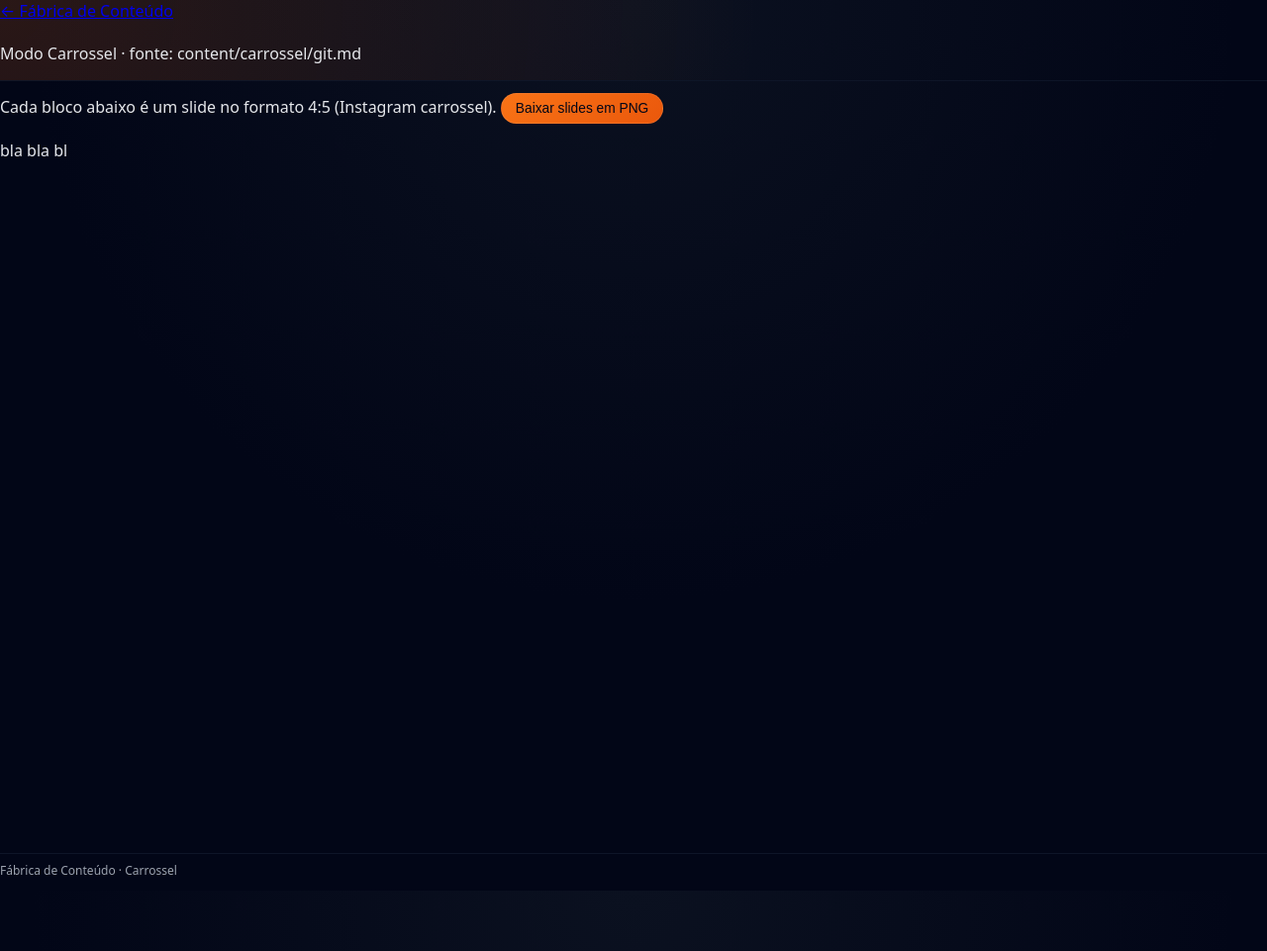
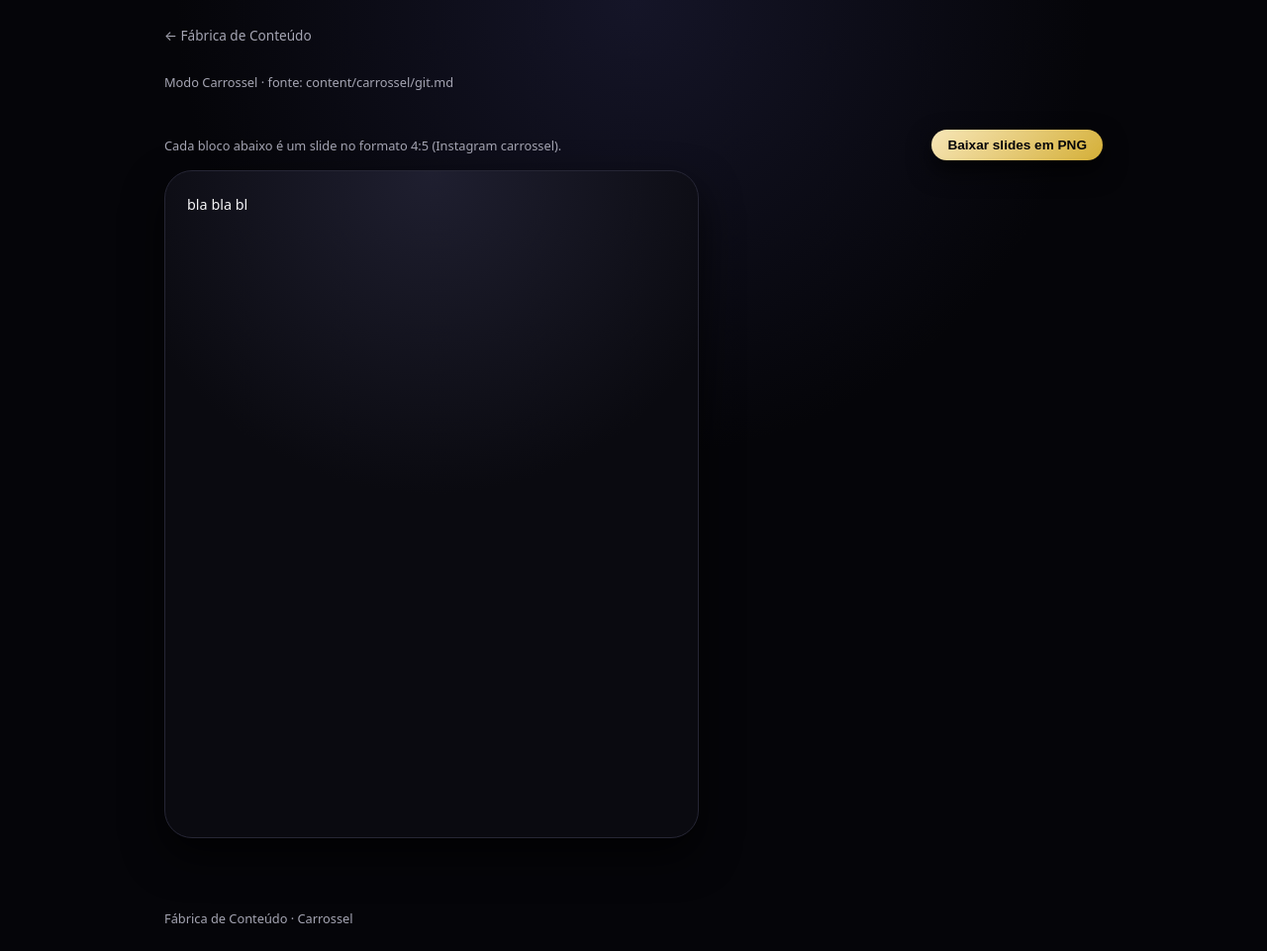
Before and after one commit to mbritodowglas-collab/fabrica-conteudo, a Jekyll site: the page built from content/carrossel/git.md, in a window 1280 px wide. Shown: the whole page at 99% size. Built offline with Jekyll 4.4.1, drawn with Linux system fonts in a browser that asks for light colours; our own code applies the rules of GitHub Pages for plain Markdown files; before the commit the page ends 900 px from its top, so only the background shows below that.

Commit message:
Atualizar o style.css

```diff
--- a/assets/css/style.css
+++ b/assets/css/style.css
@@ -1,332 +1,349 @@
-/* ================================
-   FÁBRICA DE CONTEÚDO · TEMA BASE
-   ================================ */
+/* ============================
+   FÁBRICA DE CONTEÚDO · STYLE
+   ============================ */
 
 :root {
-  --fc-bg: #020617;
-  --fc-surface: #020617;
-  --fc-border: rgba(148, 163, 184, 0.35);
-  --fc-border-soft: rgba(148, 163, 184, 0.16);
-  --fc-accent: #f97316;
-  --fc-accent-soft: rgba(249, 115, 22, 0.15);
-  --fc-text: #e5e7eb;
-  --fc-text-muted: #9ca3af;
-
-  --fc-radius-lg: 18px;
-  --fc-radius-md: 14px;
-  --fc-radius-pill: 999px;
-
-  --fc-shadow-soft: 0 18px 45px rgba(0, 0, 0, 0.7);
-
-  --fc-font: system-ui, -apple-system, BlinkMacSystemFont, "SF Pro Text",
-             "Segoe UI", sans-serif;
+  --bg-main: #050509;
+  --bg-card: #101018;
+  --bg-card-soft: #14141e;
+  --accent: #d4af37;
+  --accent-soft: rgba(212, 175, 55, 0.6);
+  --text-main: #f5f5f7;
+  --text-soft: #a5a5b3;
+  --border-soft: #262635;
+  --radius-xl: 28px;
+  --radius-md: 16px;
+  --shadow-soft: 0 18px 40px rgba(0, 0, 0, 0.7);
+  --font-main: system-ui, -apple-system, BlinkMacSystemFont, "SF Pro Text",
+    "Segoe UI", sans-serif;
 }
 
 /* Reset básico */
-*, *::before, *::after {
+
+*,
+*::before,
+*::after {
   box-sizing: border-box;
 }
 
-html, body {
+html,
+body {
   margin: 0;
   padding: 0;
 }
 
-/* =====================
-   LAYOUT GLOBAL
-   ===================== */
-
 body.fc-body {
   min-height: 100vh;
-  margin: 0;
-  background: radial-gradient(circle at top, #0b1120 0, #020617 55%);
-  color: var(--fc-text);
-  font-family: var(--fc-font);
-  display: flex;
-  flex-direction: column;
+  background: radial-gradient(circle at top, #151528 0, #050509 40%);
+  color: var(--text-main);
+  font-family: var(--font-main);
 }
 
-.fc-container {
-  width: 100%;
-  max-width: 1100px;
+/* Layout geral */
+
+.fc-header {
+  padding: 20px 16px 8px;
+  max-width: 980px;
   margin: 0 auto;
-  padding: 12px 16px 20px;
 }
 
-/* Header */
-
-.fc-header {
-  border-bottom: 1px solid rgba(15, 23, 42, 0.9);
-  background: radial-gradient(circle at top left, rgba(249, 115, 22, 0.16), transparent 60%);
+.fc-header--inner {
+  padding-top: 24px;
 }
 
-.fc-header-inner {
+.fc-header__brand {
   display: flex;
   align-items: center;
-  gap: 14px;
+  gap: 12px;
 }
 
-.fc-logo {
-  margin: 0;
-  font-size: 1.35rem;
-  letter-spacing: 0.08em;
-  text-transform: uppercase;
+.fc-header__brand h1 {
+  font-size: 1.6rem;
+  margin: 0 0 4px;
 }
 
-.fc-logo span {
-  color: var(--fc-accent);
+.fc-header__brand p {
+  margin: 0;
+  color: var(--text-soft);
+  font-size: 0.9rem;
 }
 
-.fc-subtitle {
-  margin: 2px 0 0;
-  font-size: 0.85rem;
-  color: var(--fc-text-muted);
+.fc-badge {
+  width: 40px;
+  height: 40px;
+  border-radius: 999px;
+  background: radial-gradient(circle at 30% 20%, #fff, #f6e6b8 30%, #b58b25);
+  color: #050509;
+  display: inline-flex;
+  align-items: center;
+  justify-content: center;
+  font-weight: 700;
+  font-size: 0.9rem;
+  box-shadow: 0 10px 20px rgba(0, 0, 0, 0.7);
+}
+
+.fc-header__meta {
+  margin-top: 8px;
+  font-size: 0.8rem;
+  color: var(--text-soft);
 }
 
 .fc-main {
-  flex: 1;
-  padding-top: 12px;
+  max-width: 980px;
+  margin: 0 auto;
+  padding: 8px 16px 40px;
 }
 
-/* Painéis */
-
-.fc-panel {
-  background: radial-gradient(circle at top, rgba(15, 23, 42, 0.92), #020617);
-  border-radius: var(--fc-radius-lg);
-  border: 1px solid var(--fc-border-soft);
-  padding: 16px 16px 18px;
-  box-shadow: var(--fc-shadow-soft);
-  margin-bottom: 16px;
+.fc-footer {
+  max-width: 980px;
+  margin: 0 auto;
+  padding: 12px 16px 24px;
+  font-size: 0.8rem;
+  color: var(--text-soft);
 }
 
-.fc-panel h2 {
-  margin: 0 0 6px;
-  font-size: 1rem;
+/* Seções da home */
+
+.fc-section {
+  background: linear-gradient(145deg, rgba(16, 16, 24, 0.98), rgba(7, 7, 12, 0.96));
+  border-radius: var(--radius-xl);
+  padding: 20px 20px 18px;
+  border: 1px solid rgba(110, 110, 140, 0.35);
+  box-shadow: var(--shadow-soft);
+  margin-bottom: 18px;
 }
 
-.fc-help {
-  font-size: 0.8rem;
-  color: var(--fc-text-muted);
+.fc-section h2 {
+  margin: 0 0 4px;
+  font-size: 1.2rem;
 }
 
-/* Grid */
-
-.fc-grid-2 {
-  display: grid;
-  grid-template-columns: minmax(0, 1.1fr) minmax(0, 1.4fr);
-  gap: 18px;
+.fc-section__subtitle {
+  margin: 0 0 12px;
+  color: var(--text-soft);
+  font-size: 0.85rem;
 }
 
-@media (max-width: 900px) {
-  .fc-grid-2 {
-    grid-template-columns: minmax(0, 1fr);
-  }
+/* Lista de páginas (.md) */
+
+.fc-list {
+  list-style: none;
+  margin: 0;
+  padding: 0;
 }
 
-/* Inputs */
-
-.fc-textinput {
-  width: 100%;
-  border-radius: var(--fc-radius-pill);
-  border: 1px solid rgba(148, 163, 184, 0.6);
-  padding: 8px 12px;
-  font-family: var(--fc-font);
-  font-size: 0.9rem;
-  background: rgba(15, 23, 42, 0.94);
-  color: var(--fc-text);
-  outline: none;
+.fc-list li {
+  margin: 0;
 }
 
-.fc-textinput::placeholder {
-  color: rgba(148, 163, 184, 0.75);
+.fc-list__link {
+  display: block;
+  padding: 8px 10px;
+  border-radius: 10px;
+  text-decoration: none;
+  color: var(--text-main);
+  font-size: 0.9rem;
+  border: 1px solid transparent;
 }
 
-.fc-textarea {
-  width: 100%;
-  border-radius: var(--fc-radius-md);
-  border: 1px solid rgba(148, 163, 184, 0.6);
-  padding: 10px 12px;
-  min-height: 200px;
-  font-family: var(--fc-font);
-  font-size: 0.9rem;
-  background: rgba(15, 23, 42, 0.94);
-  color: var(--fc-text);
-  resize: vertical;
+.fc-list__link:hover {
+  border-color: var(--accent-soft);
+  background: rgba(255, 255, 255, 0.02);
 }
 
-/* Botões */
+.fc-list__empty {
+  padding: 6px 4px;
+  color: var(--text-soft);
+  font-size: 0.85rem;
+}
+
+/* Botões genéricos */
 
 .fc-btn {
+  border: none;
+  border-radius: 999px;
+  padding: 8px 16px;
+  font-size: 0.85rem;
+  font-weight: 600;
+  cursor: pointer;
+  color: #050509;
+  background: linear-gradient(135deg, #f7e6b8, #d4af37);
+  box-shadow: 0 10px 25px rgba(0, 0, 0, 0.7);
   display: inline-flex;
   align-items: center;
-  justify-content: center;
   gap: 6px;
-  border-radius: var(--fc-radius-pill);
-  border: 1px solid rgba(248, 250, 252, 0.08);
-  background: linear-gradient(135deg, #f97316, #ea580c);
-  color: #020617;
-  font-size: 0.86rem;
-  font-weight: 500;
-  padding: 7px 14px;
-  cursor: pointer;
-  transition: 0.2s ease;
 }
 
 .fc-btn:hover {
   filter: brightness(1.05);
-  box-shadow: 0 0 0 1px rgba(248, 250, 252, 0.06),
-              0 14px 28px rgba(0, 0, 0, 0.75);
+  transform: translateY(-1px);
 }
 
-.fc-btn-secondary {
-  background: radial-gradient(circle at top left, rgba(15, 23, 42, 0.98), rgba(15, 23, 42, 1));
-  color: var(--fc-text);
-  border-color: rgba(148, 163, 184, 0.55);
+.fc-btn:active {
+  transform: translateY(0);
+  box-shadow: 0 4px 10px rgba(0, 0, 0, 0.8);
 }
 
-.fc-btn-secondary:hover {
-  border-color: var(--fc-accent);
+/* Link voltar */
+
+.fc-back {
+  display: inline-flex;
+  align-items: center;
+  gap: 4px;
+  margin-bottom: 8px;
+  text-decoration: none;
+  color: var(--text-soft);
+  font-size: 0.85rem;
 }
 
-/* Cards de slide */
-
-.fc-slides-grid {
-  display: grid;
-  grid-template-columns: repeat(auto-fit, minmax(250px, 1fr));
-  gap: 14px;
+.fc-back:hover {
+  color: var(--accent);
 }
 
-.fc-slide-card {
-  position: relative;
-  background: radial-gradient(circle at top, #020617, #020617);
-  border-radius: 18px;
-  border: 1px solid rgba(148, 163, 184, 0.55);
-  padding: 14px 14px 12px;
-  min-height: 240px;
+/* Toolbar */
+
+.fc-toolbar {
+  display: flex;
+  flex-wrap: wrap;
+  align-items: center;
+  justify-content: space-between;
+  gap: 10px;
+  margin-bottom: 10px;
+}
+
+.fc-toolbar__info {
+  font-size: 0.8rem;
+  color: var(--text-soft);
+}
+
+/* Slides do carrossel */
+
+.fc-slides-wrapper {
+  margin-top: 10px;
+}
+
+.fc-slides {
   display: flex;
   flex-direction: column;
-  justify-content: space-between;
-  box-shadow: var(--fc-shadow-soft);
+  gap: 18px;
 }
 
-.fc-slide-label {
-  font-size: 0.78rem;
-  letter-spacing: 0.16em;
-  text-transform: uppercase;
-  color: var(--fc-text-muted);
+/* Cada slide = card 4:5 (padrão carrossel) */
+.fc-slide {
+  width: 100%;
+  max-width: 540px;           /* metade de 1080, pra caber no mobile e ainda manter proporção */
+  aspect-ratio: 4 / 5;
+  background: radial-gradient(circle at top, #1f1f30 0, #0a0a10 45%);
+  border-radius: var(--radius-xl);
+  padding: 24px 22px;
+  border: 1px solid var(--border-soft);
+  box-shadow: var(--shadow-soft);
+  display: flex;
+  flex-direction: column;
+  gap: 10px;
+  overflow: hidden;
 }
 
-.fc-slide-title {
-  font-size: 0.96rem;
-  font-weight: 600;
-  margin: 4px 0 6px;
+.fc-slide__title {
+  font-size: 1.1rem;
+  margin: 0 0 6px;
 }
 
-.fc-slide-hook {
-  font-size: 0.9rem;
-  font-weight: 600;
-  margin-bottom: 4px;
-}
-
-.fc-slide-body {
-  font-size: 0.86rem;
-  line-height: 1.45;
-  color: var(--fc-text-muted);
-  white-space: pre-wrap;
-}
-
-.fc-slide-cta {
-  margin-top: 8px;
-  font-size: 0.86rem;
-  font-weight: 600;
-  color: var(--fc-accent);
-}
-
-.fc-slide-actions {
-  margin-top: 10px;
-  display: flex;
-  justify-content: flex-end;
-}
-
-/* Card estático (tipo tweet) */
-
-.fc-tweet-wrapper {
-  display: flex;
-  justify-content: center;
-}
-
-.fc-tweet-card {
-  width: 420px;
-  max-width: 100%;
-  background: radial-gradient(circle at top left, #020617, #020617);
-  border-radius: 22px;
-  border: 1px solid rgba(148, 163, 184, 0.55);
-  padding: 14px 16px 12px;
-  box-shadow: var(--fc-shadow-soft);
-}
-
-.fc-tweet-header {
-  display: flex;
-  gap: 10px;
-  margin-bottom: 8px;
-}
-
-.fc-avatar {
-  width: 40px;
-  height: 40px;
-  border-radius: 999px;
-  background: radial-gradient(circle at top, var(--fc-accent), #78350f);
-}
-
-.fc-tweet-name {
-  font-size: 0.92rem;
-  font-weight: 600;
-}
-
-.fc-tweet-handle {
-  font-size: 0.78rem;
-  color: var(--fc-text-muted);
-}
-
-.fc-tweet-body {
-  font-size: 0.9rem;
-  line-height: 1.5;
-  margin-bottom: 8px;
-  white-space: pre-wrap;
-}
-
-.fc-tweet-meta {
-  font-size: 0.78rem;
-  color: var(--fc-text-muted);
-}
-
-/* Lista de conteúdos no index */
-
-.fc-list {
-  list-style: none;
-  padding: 0;
-  margin: 8px 0 0;
-}
-
-.fc-list li {
-  padding: 6px 0;
+.fc-slide p {
+  margin: 0 0 6px;
   font-size: 0.9rem;
 }
 
-.fc-list a {
-  color: var(--fc-text);
-  text-decoration: none;
+.fc-slide ul {
+  margin: 4px 0 0 18px;
+  padding: 0;
+  font-size: 0.9rem;
 }
 
-.fc-list a:hover {
-  color: var(--fc-accent);
+.fc-slide li + li {
+  margin-top: 2px;
 }
 
-/* Footer */
+/* Card estático (post único) */
 
-.fc-footer {
-  border-top: 1px solid rgba(15, 23, 42, 0.95);
-  padding: 8px 0 12px;
-  font-size: 0.75rem;
-  color: var(--fc-text-muted);
+.fc-static-wrapper {
+  margin-top: 10px;
 }
+
+.fc-card {
+  width: 100%;
+  max-width: 540px;
+  aspect-ratio: 4 / 5;
+  background: radial-gradient(circle at top, #1f1f30 0, #0a0a10 45%);
+  border-radius: var(--radius-xl);
+  padding: 26px 22px;
+  border: 1px solid var(--border-soft);
+  box-shadow: var(--shadow-soft);
+  display: flex;
+  flex-direction: column;
+  gap: 10px;
+  overflow: hidden;
+}
+
+.fc-card p {
+  margin: 0 0 6px;
+  font-size: 0.95rem;
+}
+
+.fc-card h2,
+.fc-card h3,
+.fc-card h4 {
+  margin: 0 0 6px;
+}
+
+/* Conteúdo bruto some (mas fica no DOM pro JS usar) */
+
+.fc-raw {
+  display: none;
+}
+
+/* ============================
+   BLOCO DA LISTA DE ARQUIVOS
+   (o CSS que você já tinha passado)
+   ============================ */
+
+.repo-panel {
+  margin-bottom: 18px;
+}
+
+.cards-grid--files {
+  display: grid;
+  grid-template-columns: repeat(auto-fit, minmax(220px, 1fr));
+  gap: 12px;
+}
+
+.file-card {
+  cursor: pointer;
+  background: linear-gradient(145deg, rgba(10, 10, 14, 0.98), rgba(7, 7, 10, 0.98));
+  border-radius: var(--radius-md);
+  padding: 10px 12px;
+  border: 1px solid rgba(110, 110, 140, 0.4);
+}
+
+.file-card:hover {
+  border-color: rgba(212, 175, 55, 0.6);
+  box-shadow: 0 18px 32px rgba(0, 0, 0, 0.65);
+}
+
+.file-card .file-name {
+  font-size: 0.9rem;
+  font-weight: 500;
+}
+
+.file-card .file-meta {
+  font-size: 0.78rem;
+  color: var(--text-soft);
+}
+
+/* Responsivo */
+
+@media (min-width: 900px) {
+  .fc-main {
+    padding-bottom: 60px;
+  }
+}
```
